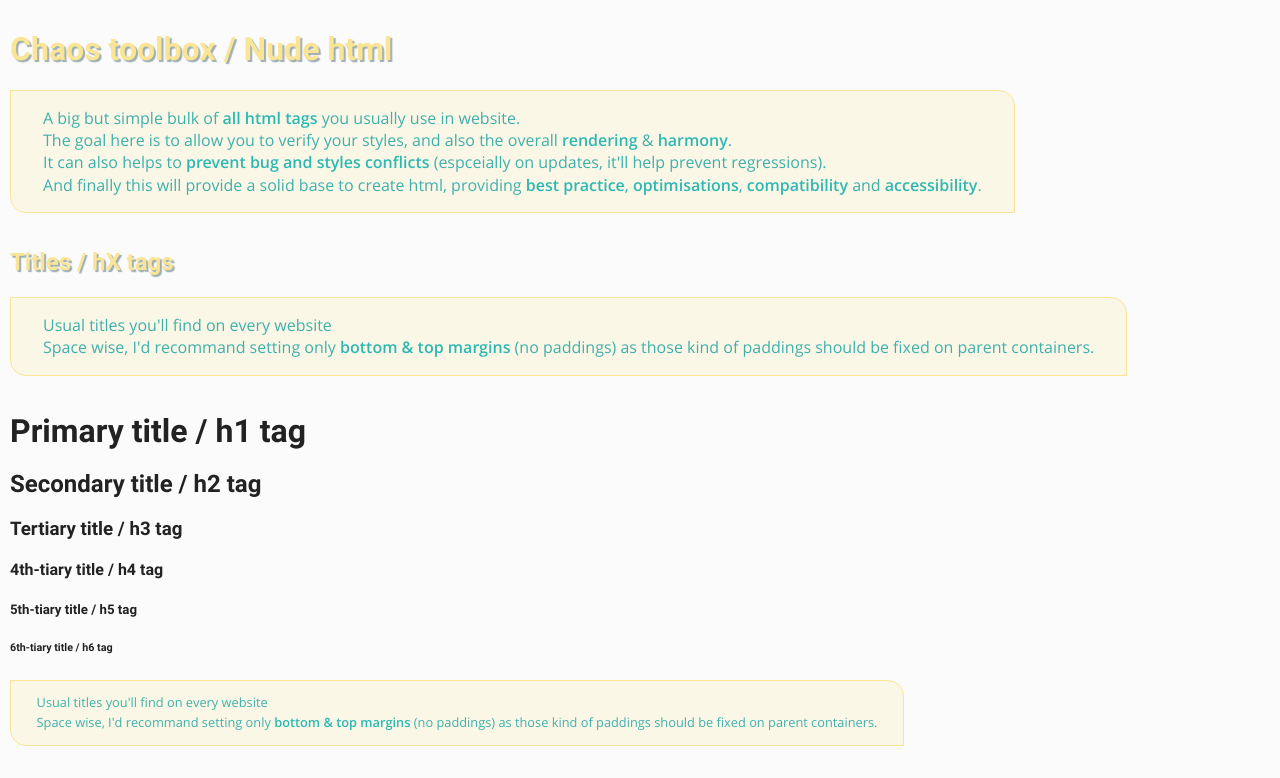
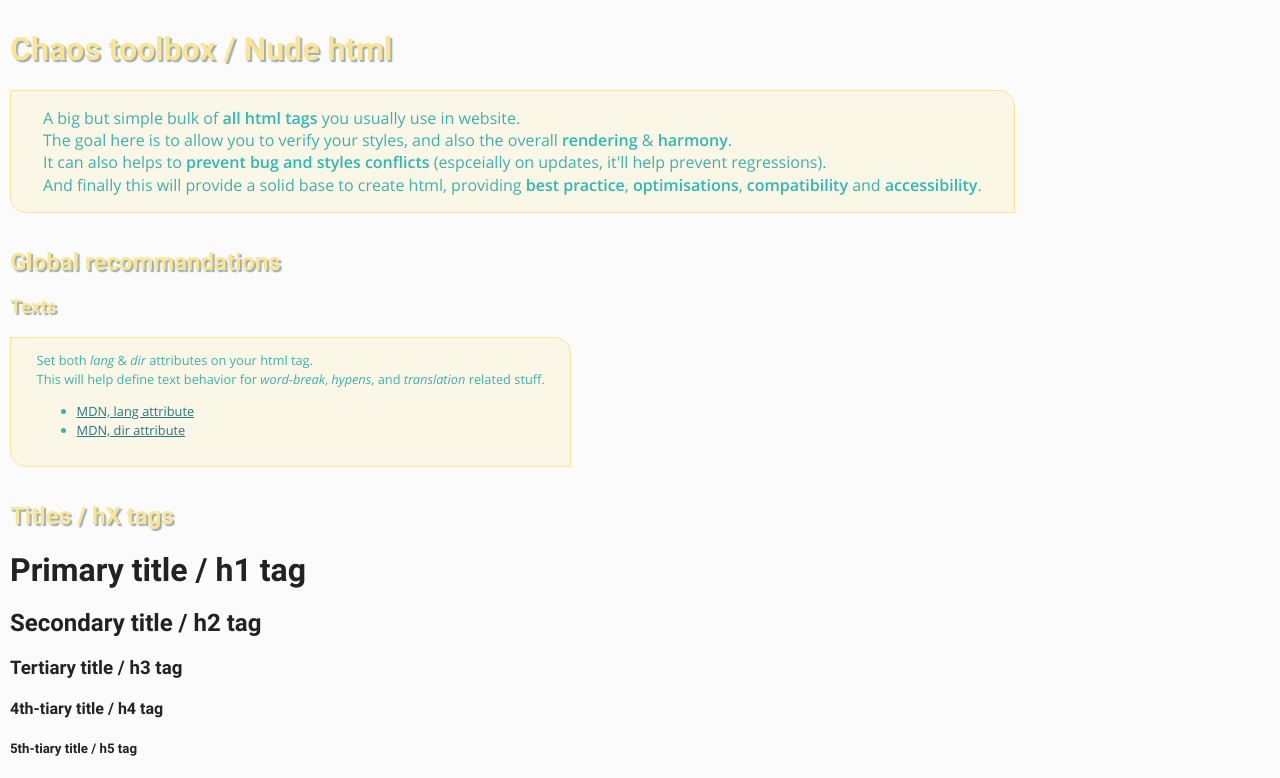
Before and after one commit to youpiwaza/chaos-toolbox, a website: page index.html in a window 1280 px wide. Shown: the top 778 px of the page. Drawn offline with nearby package versions, Linux system fonts and the light colour scheme.

Commit message:
Add:  dir/lang attributes infos

```diff
--- a/index.html
+++ b/index.html
@@ -1,5 +1,5 @@
 <!doctype html>
-<html class="no-js" lang="">
+<html class="no-js" dir="ltr" lang="en">
 
     <head>
         <!-- metas -->
@@ -57,12 +57,19 @@
 
 
 
+            <h2 class="color">Global recommandations</h2>
+            <h3 class="color">Texts</h3>
+            <div class="info">
+                Set both <em>lang</em> & <em>dir</em> attributes on your html tag.<br />
+                This will help define text behavior for <em>word-break</em>, <em>hypens</em>, and <em>translation</em> related stuff.
+                <ul>
+                    <li><a href="https://developer.mozilla.org/fr/docs/Web/HTML/Attributs_universels/lang" target="_blank" title="Mozilla doc : languagae specification stuff">MDN, lang attribute</a></li>
+                    <li><a href="https://developer.mozilla.org/fr/docs/Web/HTML/Attributs_universels/dir" target="_blank" title="Mozilla doc : text direction related stuff">MDN, dir attribute</a></li>
+                </ul>
+            </div>
+
+
             <h2 class="color">Titles / hX tags</h2>
-
-            <div class="big info">
-                Usual titles you'll find on every website<br />
-                Space wise, I'd recommand setting only <strong>bottom & top margins</strong> (no paddings) as those kind of paddings should be fixed on parent containers.
-            </div>
 
             <h1>Primary title / h1 tag</h1>
             <h2>Secondary title / h2 tag</h2>
```
